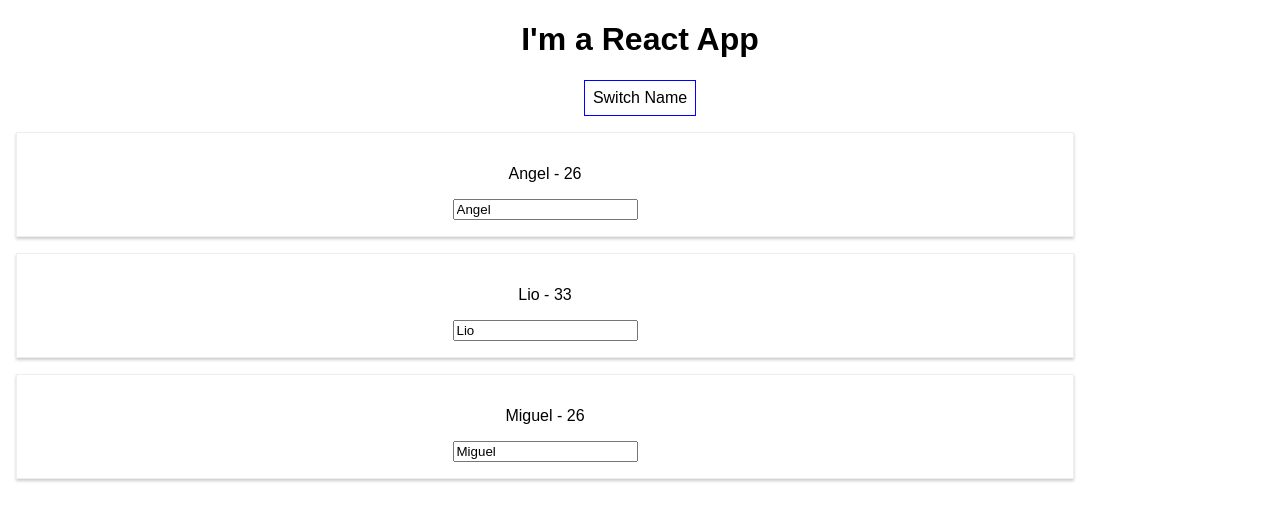
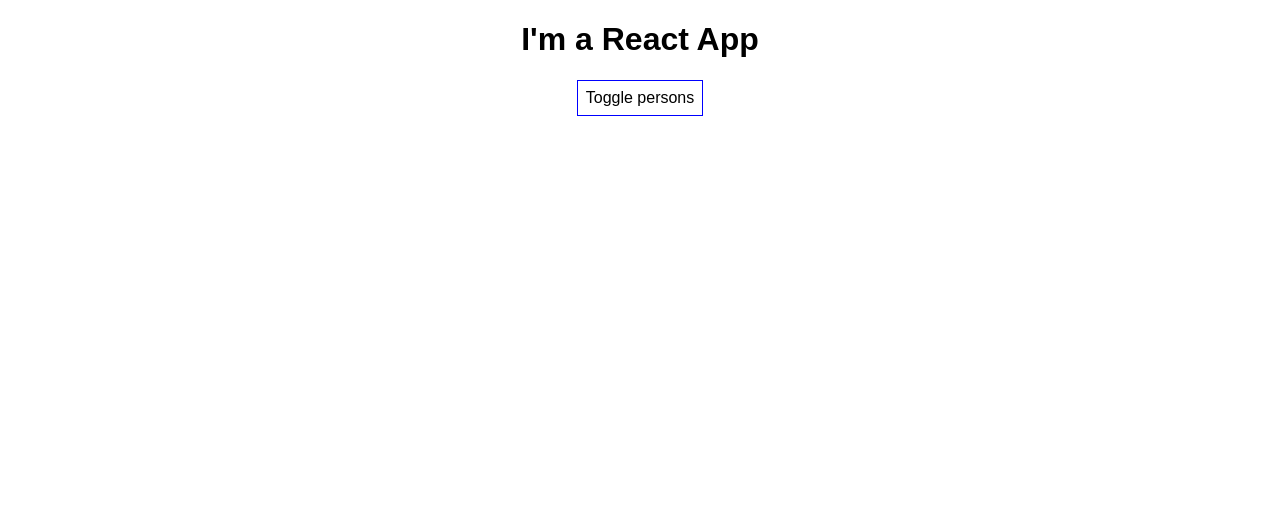
Before and after one commit to miickeyreyez/udemy-react, a React (Create React App) app in the folder section3-baseFeatures/: page / in a window 1280 px wide. Shown: the top 520 px of the page. Built offline with nearby package versions, Linux system fonts and the light colour scheme.

Commit message:
Render content conditionaly

```diff
--- a/section3-baseFeatures/src/App.js
+++ b/section3-baseFeatures/src/App.js
@@ -10,6 +10,7 @@
       { name: 'Miguel', age:26 },
     ],
     otherState: 'some other value',
+    showPersons: false
   }
 
   switchNameHandler = (newValue) => {
@@ -21,6 +22,11 @@
         { name: 'Angel', age:36 },
       ]
     })
+  }
+
+  togglePersonsHandler = () => {
+    const doesShow = this.state.showPersons;
+    this.setState({ showPersons: !doesShow });
   }
 
   nameChangeHandler = (event) => {
@@ -49,7 +55,11 @@
       <h1>I'm a React App</h1>
       <button
         style= { style }
-        onClick= { () => this.switchNameHandler('Maximilian') }>Switch Name</button>
+        onClick= {this.togglePersonsHandler}>Toggle persons
+      </button>
+      {
+        this.state.showPersons === true ?
+        <div>
           <Person
               name = { this.state.persons[0].name }
               age = { this.state.persons[0].age }>
@@ -61,9 +71,12 @@
             <Person
               name = { this.state.persons[2].name }
               age = { this.state.persons[2].age }
-          click = { this.switchNameHandler.bind(this, 'Max') }
+              click = { this.togglePersonsHandler.bind(this, 'Max') }
               changed = {this.nameChangeHandler}>
             </Person>
+        </div>
+        : null
+      }
       </div>
     );
   }
```
Lines whose indentation alone changed are shown as unchanged.
